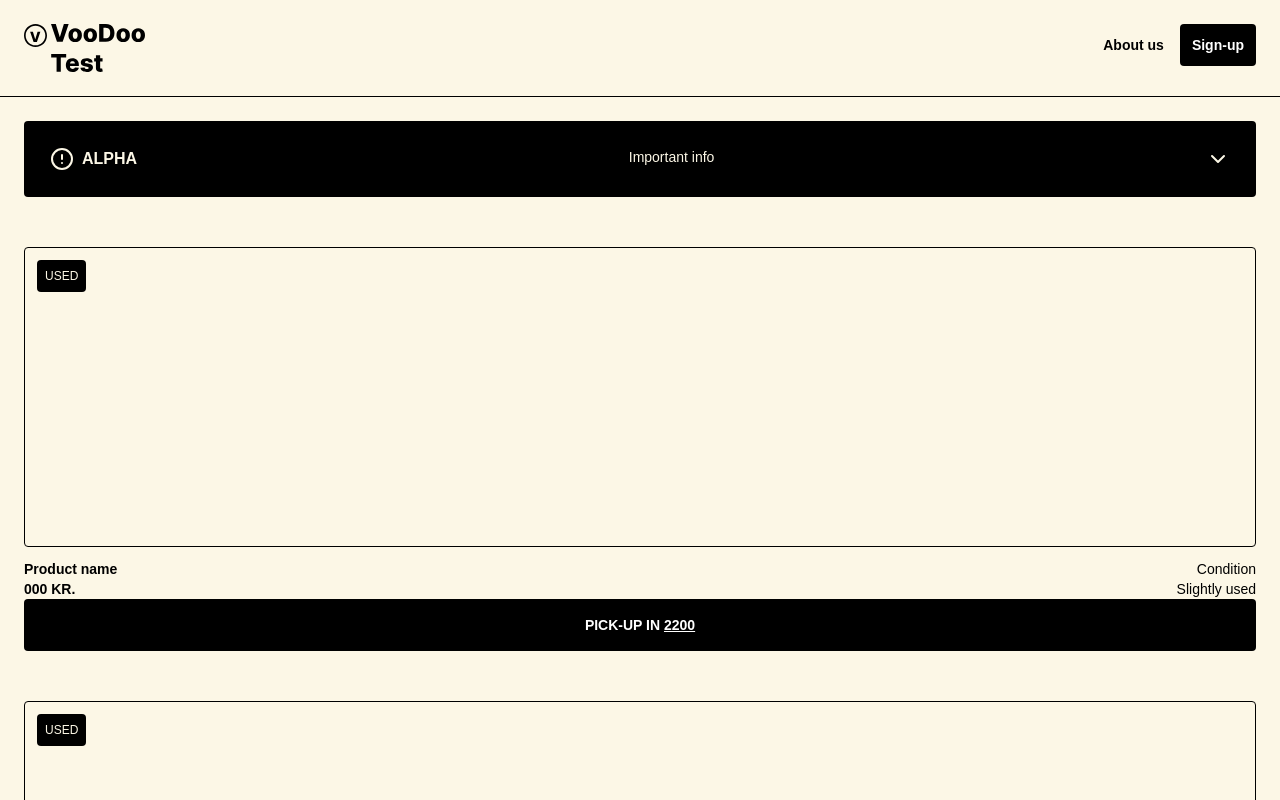
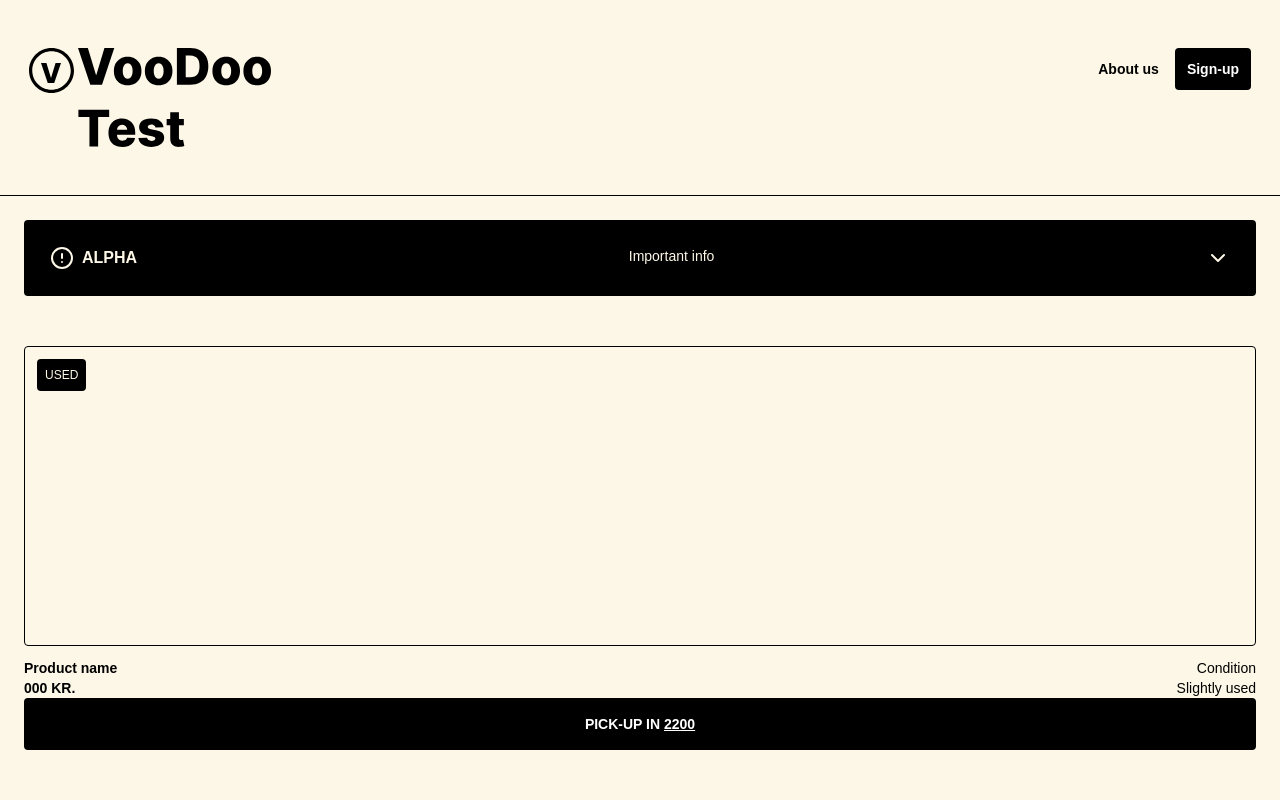
Before and after one commit to DreadIsBack/voodoo-test, a Next.js app: page / in a window 1280 px wide. Shown: the top 800 px of the page. Built offline with nearby package versions, Linux system fonts and the light colour scheme.

Commit message:
Implement response design for header

```diff
--- a/components/Header.tsx
+++ b/components/Header.tsx
@@ -1,22 +1,16 @@
-import Image from "next/image";
-
 export default function Header() {
   return (
-    <header>
-      <div className="p-6 flex justify-between border-b border-black">
+    <header className="border-b border-black">
+      <div className="mx-auto p-6 max-w-[1270px] flex justify-between sm:py-12 min-[1400px]:max-w-[1360px] min-[1400px]:pr-[69px]">
         <a className="flex items-start" href="#">
-          <Image
-            className="max-w-none"
+          <img
+            className="w-[23px] sm:w-[45px]"
             src="/img/logo.svg"
-            width={23}
-            height={23}
             alt="Logo"
           />
-          <Image
-            className="ml-1 max-w-none"
+          <img
+            className="ml-1 w-[94px] sm:w-[193px]"
             src="/img/logo-text.svg"
-            width={94}
-            height={48}
             alt="Logo text"
           />
         </a>
--- a/tailwind.config.js
+++ b/tailwind.config.js
@@ -7,11 +7,7 @@ module.exports = {
   ],
   theme: {
     extend: {
-      backgroundImage: {
-        'gradient-radial': 'radial-gradient(var(--tw-gradient-stops))',
-        'gradient-conic':
-          'conic-gradient(from 180deg at 50% 50%, var(--tw-gradient-stops))',
-      },
+
     },
   },
   plugins: [],
```
